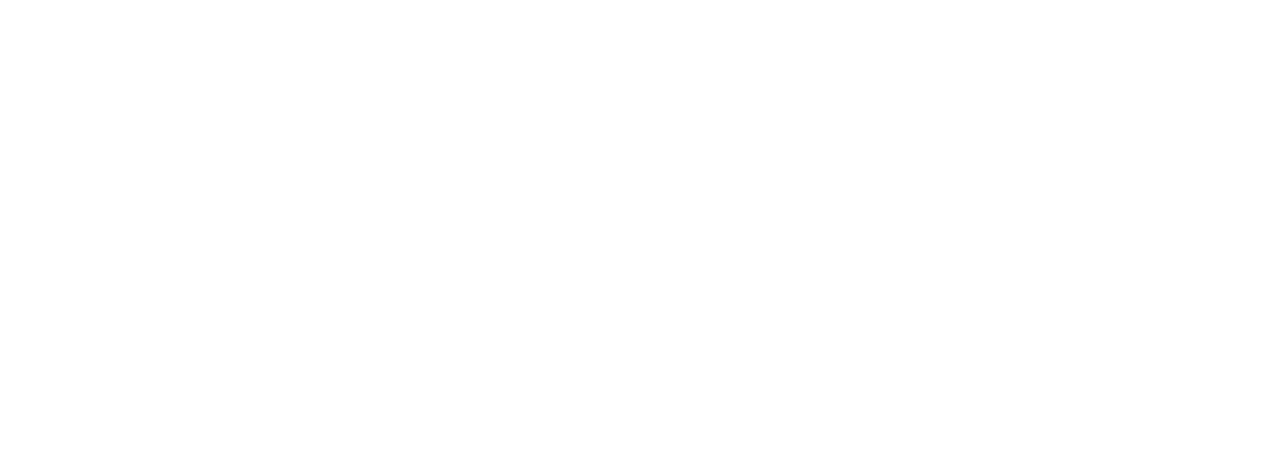
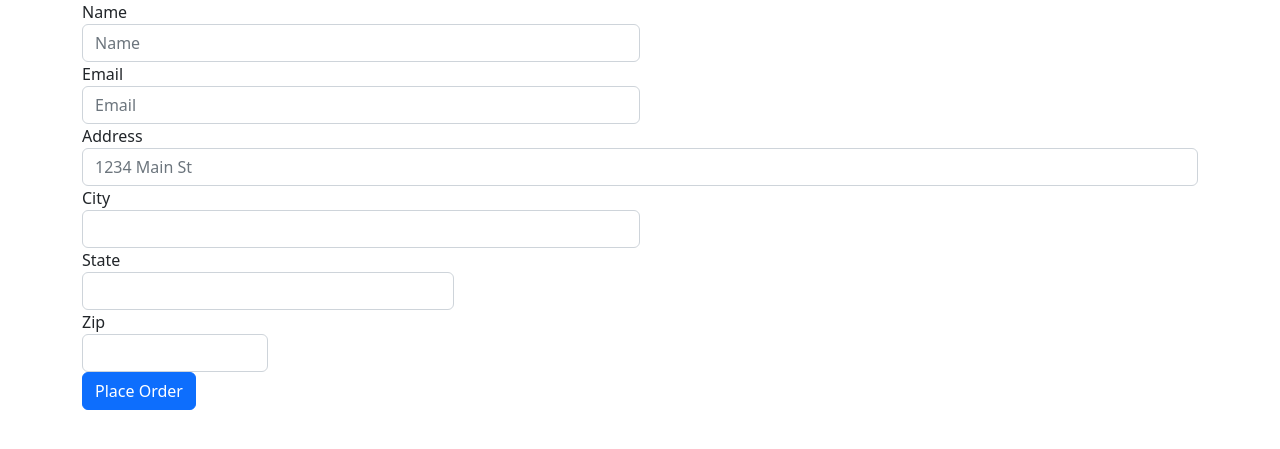
Before and after one commit to GianlorenzoDercole/django_ecom, a Django app: page /checkout/ in a window 1280 px wide. Before the commit the part shown is empty. Shown: the top 449 px of the page. Run offline with Django 4.2, Linux system fonts and the light colour scheme.

Commit message:
added checkout form see checkout.html line 23

```diff
--- a/ecomsite/shop/templates/shop/checkout.html
+++ b/ecomsite/shop/templates/shop/checkout.html
@@ -12,13 +12,49 @@
 </head>
 <body>
     <div class='container'>
-        <div class='col-md-12'>
-            <div class='row'>
+        <div class='row'>
+            <div class='col-md-12'>
                 <ul class="list-group" id='item_list'>
 
                 </ul>
             </div>
+        </div>
+        <!-- checkout form -->
+        <div class='row'>
+            <div clas='col-md-12'>
+                <form>
+                    <div class="form-row">
+                      <div class="form-group col-md-6">
+                        <label for="inputEmail4">Name</label>
+                        <input id='name' name='name' type="text" class="form-control" id="inputEmail4" placeholder="Name">
+                      </div>
+                      <div class="form-group col-md-6">
+                        <label for="inputPassword4">Email</label>
+                        <input id='email' name='email' type="text" class="form-control" id="inputPassword4" placeholder="Email">
+                      </div>
+                    </div>
+                    <div class="form-group">
+                      <label for="inputAddress">Address</label>
+                      <input id='address' name='address' type="text" class="form-control" id="inputAddress" placeholder="1234 Main St">
+                    </div>
+                    <div class="form-row">
+                      <div class="form-group col-md-6">
+                        <label for="inputCity">City</label>
+                        <input id='city' name='city' type="text" class="form-control" id="inputCity">
+                      </div>
+                      <div class="form-group col-md-4">
+                        <label for="inputState">State</label>
+                        <input id='state' name='state' type="text" class="form-control" id="inputCity">
+                      </div>
+                      <div class="form-group col-md-2">
+                        <label for="inputZip">Zip</label>
+                        <input id='zipcode' name='zipcode' type="text" class="form-control" id="inputZip">
+                      </div>
+                    </div>
 
+                    <button type="submit" class="btn btn-primary">Place Order</button>
+                </form>
+            </div>
         </div>
     </div>
 </body>
```
